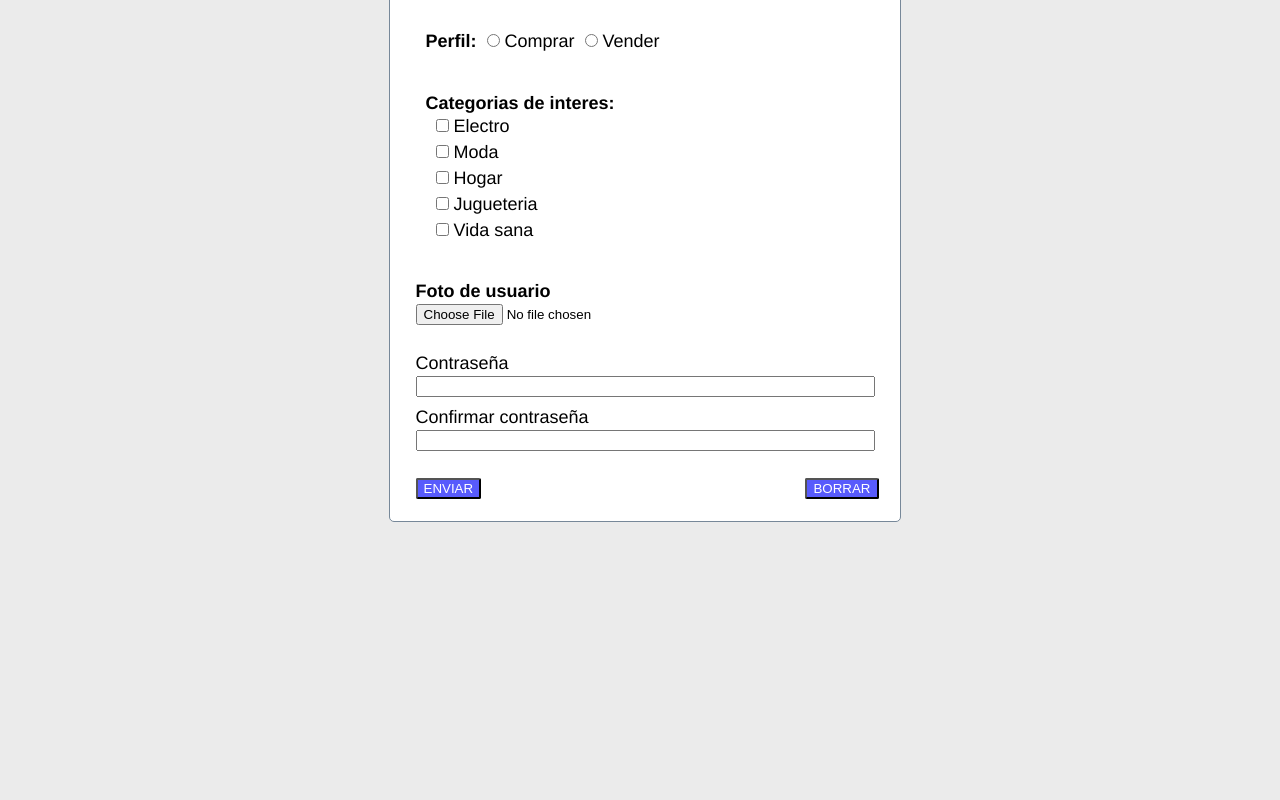
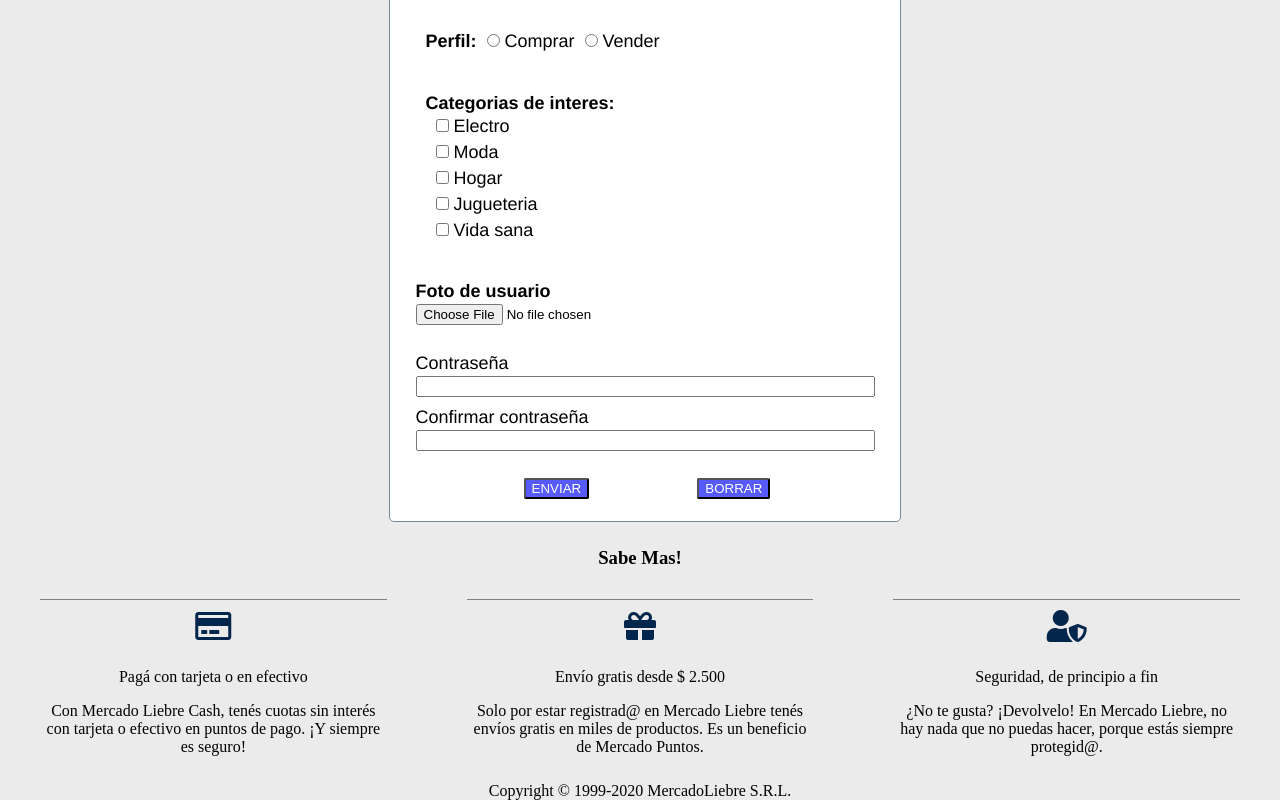
Before and after one commit to joaquinroc/mercadoliebre, a website: page views/crearCuenta.html in a window 1280 px wide. Shown: the part 471-1271 px from the top of the page. Before the commit the page ends 1018 px from the top, so only its background shows below. Drawn offline with Linux system fonts and the light colour scheme.

Commit message:
ultimos cambios

```diff
--- a/app.js
+++ b/app.js
@@ -5,7 +5,7 @@ const app = express();
 
 app.set("port",process.env.PORT || 3000)
 
-app.listen(app.get("port"),()=> console.log("Server corriendo" + app.get("port")))
+app.listen(app.get("port"),()=> console.log("Server corriendo http://localhost:" + app.get("port")))
 
 app.use(express.static(path.resolve(__dirname,"./public")));
 
--- a/public/css/crearCuenta.css
+++ b/public/css/crearCuenta.css
@@ -112,7 +112,7 @@ button:hover {
 }
 
 
- /************* MEDIA QUERY DESKTOP **********/
+/************* MEDIA QUERY DESKTOP **********/
 
  @media (min-width: 769px) {
 
@@ -122,8 +122,12 @@ button:hover {
 main form {
   width: 40%;
   font-size: 18px;
+}
 
-
+.botones {
+  display: flex;
+  flex-direction: row;
+  justify-content: space-evenly;
 }
 
 .input {
--- /dev/null
+++ b/public/css/footer.css
@@ -0,0 +1,45 @@
+/****** FOOTER *******/
+
+
+
+footer {
+    text-align: center;
+    max-width: 100%;
+
+  }
+
+
+
+  .footer-article {
+    border-top: 1px gray solid;
+    margin: 20px 40px 10px 40px;
+    padding-top: 10px;
+  }
+
+  .icon-footer {
+    color: #03264c;
+    font-size: 2rem;
+    margin-bottom: 10px;
+  }
+
+
+  @media (min-width: 769px) {
+
+  /*** FOOTER ****/
+   .footer-section {
+    display: flex;
+    width: 100%;
+  }
+
+  .footer-article {
+    width: 32%;
+    margin-top: 30px;
+    border-top: 1px gray solid;
+    padding-top: 10px;
+
+  }
+
+  .icon-footer:hover {
+    color: gray;
+  }
+}
--- a/public/css/header.css
+++ b/public/css/header.css
@@ -171,8 +171,7 @@ header {
     }
 
 
-    a:hover,
-    a:active {
+    a:hover{
       font-size: 17px;
       border: 1px black solid;
       border-radius: 5px;
--- a/views/crearCuenta.html
+++ b/views/crearCuenta.html
@@ -7,6 +7,7 @@
     <meta name="viewport" content="width=device-width, initial-scale=1.0">
     <link rel="stylesheet" href="/css/crearCuenta.css">
     <link rel="stylesheet" href="/css/header.css">
+    <link rel="stylesheet" href="/css/footer.css">
     <link rel="preconnect" href="https://fonts.gstatic.com">
     <link href="https://fonts.googleapis.com/css2?family=Roboto:wght@100&display=swap" rel="stylesheet">
     <link rel="stylesheet" href="https://cdnjs.cloudflare.com/ajax/libs/font-awesome/5.15.3/css/all.min.css">
@@ -116,6 +117,35 @@
         </form>
 
     </main>
+    <footer>
+        <h3 style="margin-top: 20px; margin-bottom: 0px;">Sabe Mas!</h3>
+        <section class="footer-section">
+
+            <article class="footer-article">
+                <i class="far fa-credit-card icon-footer"></i>
+                <p>Pagá con tarjeta o en efectivo</p>
+
+                <p>Con Mercado Liebre Cash, tenés cuotas sin interés con tarjeta o efectivo en puntos de pago. ¡Y
+                    siempre es seguro!</p>
+            </article>
+            <article class="footer-article">
+                <i class="fas fa-gift icon-footer"></i>
+                <p>Envío gratis desde $ 2.500</p>
+
+                <p>Solo por estar registrad@ en Mercado Liebre tenés envíos gratis en miles de productos. Es un
+                    beneficio de Mercado Puntos.</p>
+            </article>
+            <article class="footer-article">
+                <i class="fas fa-user-shield icon-footer"></i>
+                <p>Seguridad, de principio a fin</p>
+
+                <p>¿No te gusta? ¡Devolvelo! En Mercado Liebre, no hay nada que no puedas hacer,
+                    porque estás siempre protegid@.</p>
+            </article class="footer-article">
+
+        </section>
+        <p style="margin: 0px 20px 0px 20px;">Copyright © 1999-2020 MercadoLiebre S.R.L.</p>
+    </footer>
 </body>
 
 </html>
```
Also changed, not shown: public/css/home.css (+51 -60 lines), public/css/login.css (+11 -2 lines), views/home.html (+19 -10 lines), views/login.html (+31 -1 lines).
